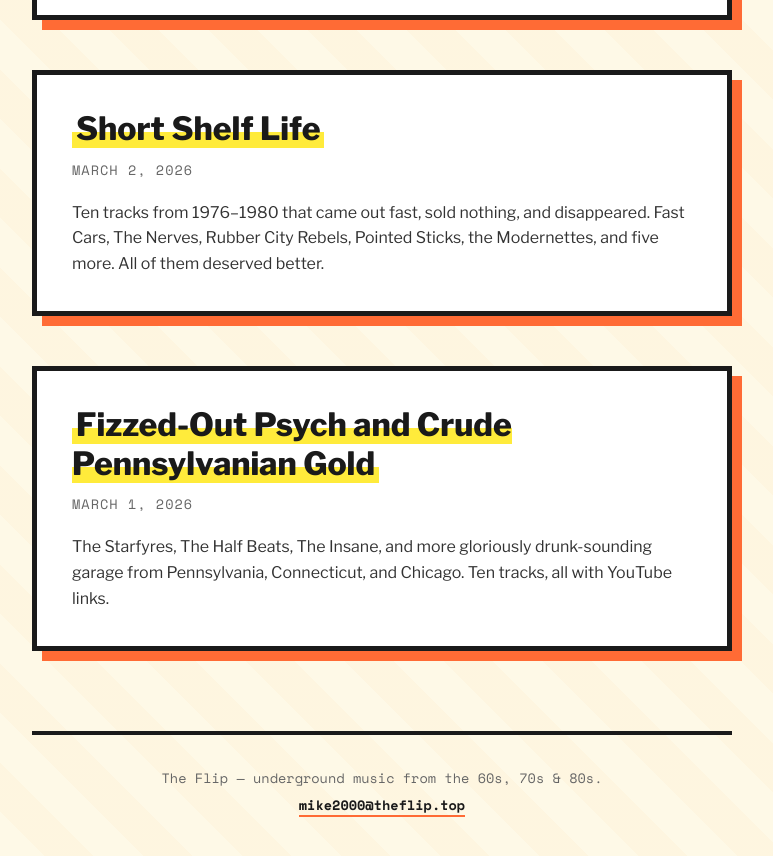
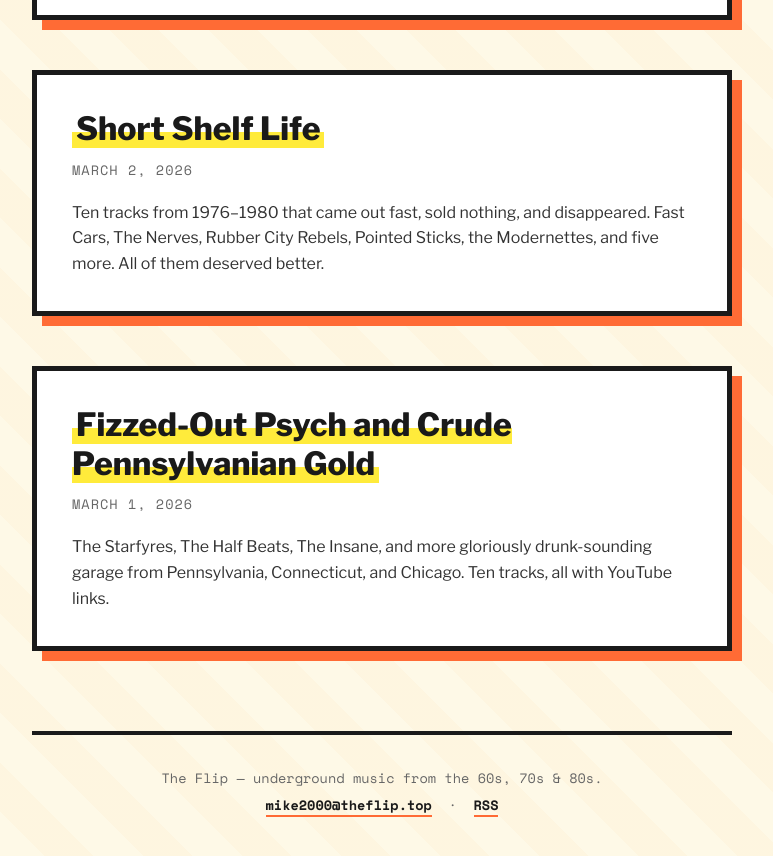
Before and after one commit to michaelgpearce/mike2000, a Jekyll site: the page built from index.html, in a window 1280 px wide and 900 px high, scrolled down 4106 px. Shown: the top 856 px of the window, without its empty margins (258-1031 px from the left). Built offline with Jekyll 4.4.1, drawn with Linux system fonts in a browser that asks for light colours.

Commit message:
Add RSS feed autodiscovery + footer link

```diff
--- a/_layouts/default.html
+++ b/_layouts/default.html
@@ -7,6 +7,7 @@
   <link rel="icon" type="image/svg+xml" href="/favicon.svg">
   <link rel="stylesheet" href="/css/style.css">
   <link rel="canonical" href="{{ page.url | absolute_url }}">
+  <link rel="alternate" type="application/rss+xml" title="The Flip" href="/feed.xml">
 
   <!-- Google tag (gtag.js) -->
   <script async src="https://www.googletagmanager.com/gtag/js?id=G-FWJP98JYE8"></script>
@@ -33,7 +34,7 @@
 
   <footer class="site-footer">
     <p>The Flip &mdash; underground music from the 60s, 70s &amp; 80s.</p>
-    <p><a href="mailto:mike2000@theflip.top">mike2000@theflip.top</a></p>
+    <p><a href="mailto:mike2000@theflip.top">mike2000@theflip.top</a> &nbsp;&middot;&nbsp; <a href="/feed.xml">RSS</a></p>
   </footer>
 </body>
 </html>
```
